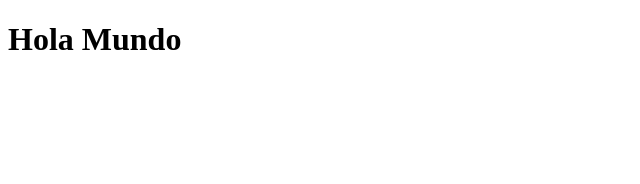
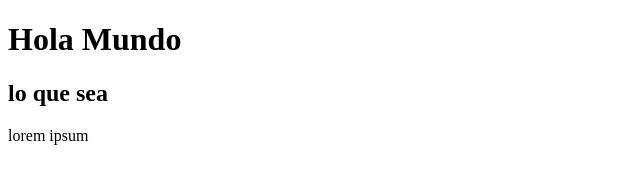
Before and after one commit to Kinazer/myfirstrepo, a plain HTML site: page index.html in a window 1280 px wide. Shown: the whole page, without its empty margins (0-640 px from the left). Drawn offline with Linux system fonts and the light colour scheme.

Commit message:
Mi segundo commit

```diff
--- a/index.html
+++ b/index.html
@@ -8,5 +8,7 @@
 </head>
 <body>
     <h1>Hola Mundo</h1>
+    <h2>lo que sea</h2>
+    <p>lorem ipsum</p>
 </body>
 </html>
```
